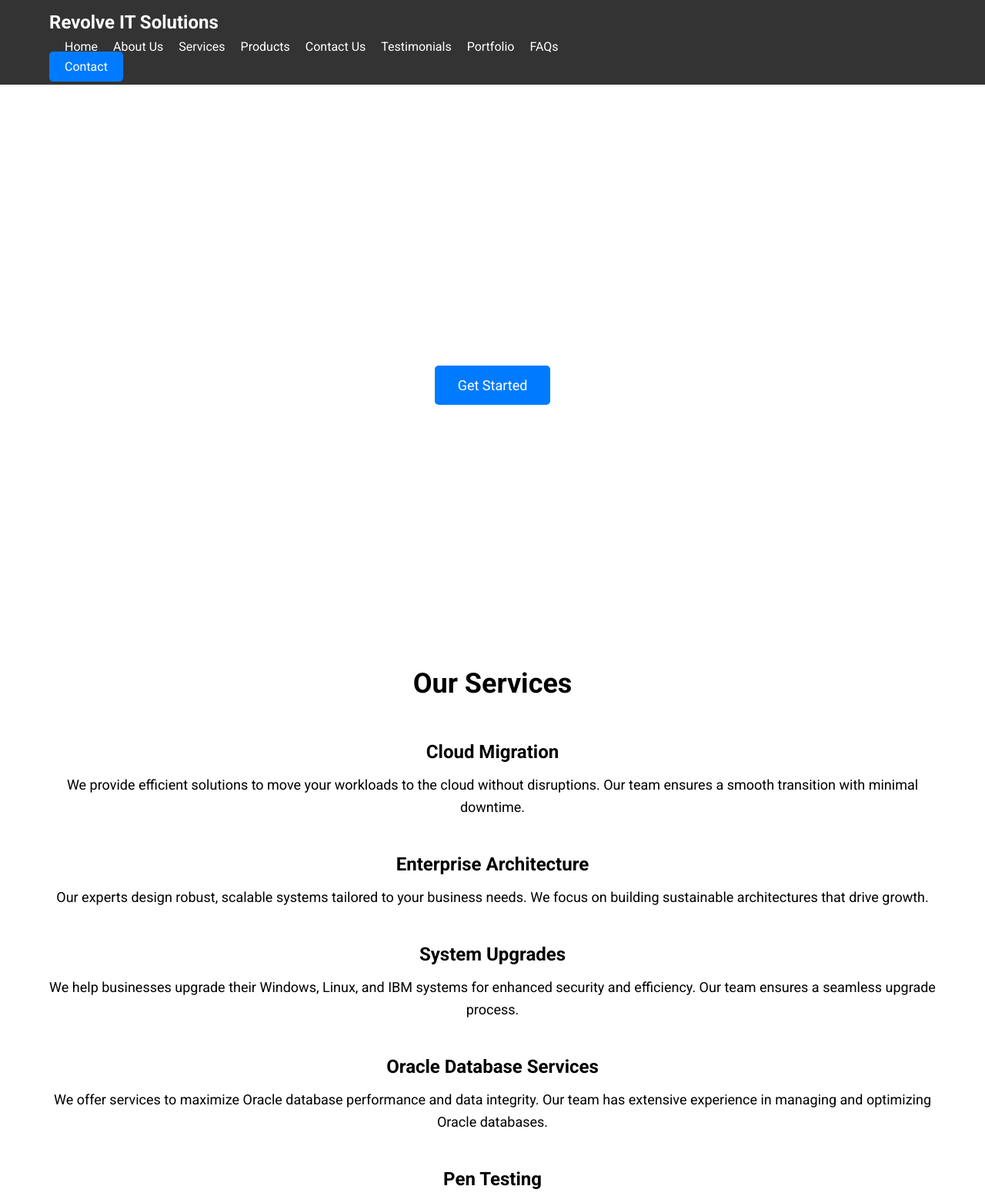
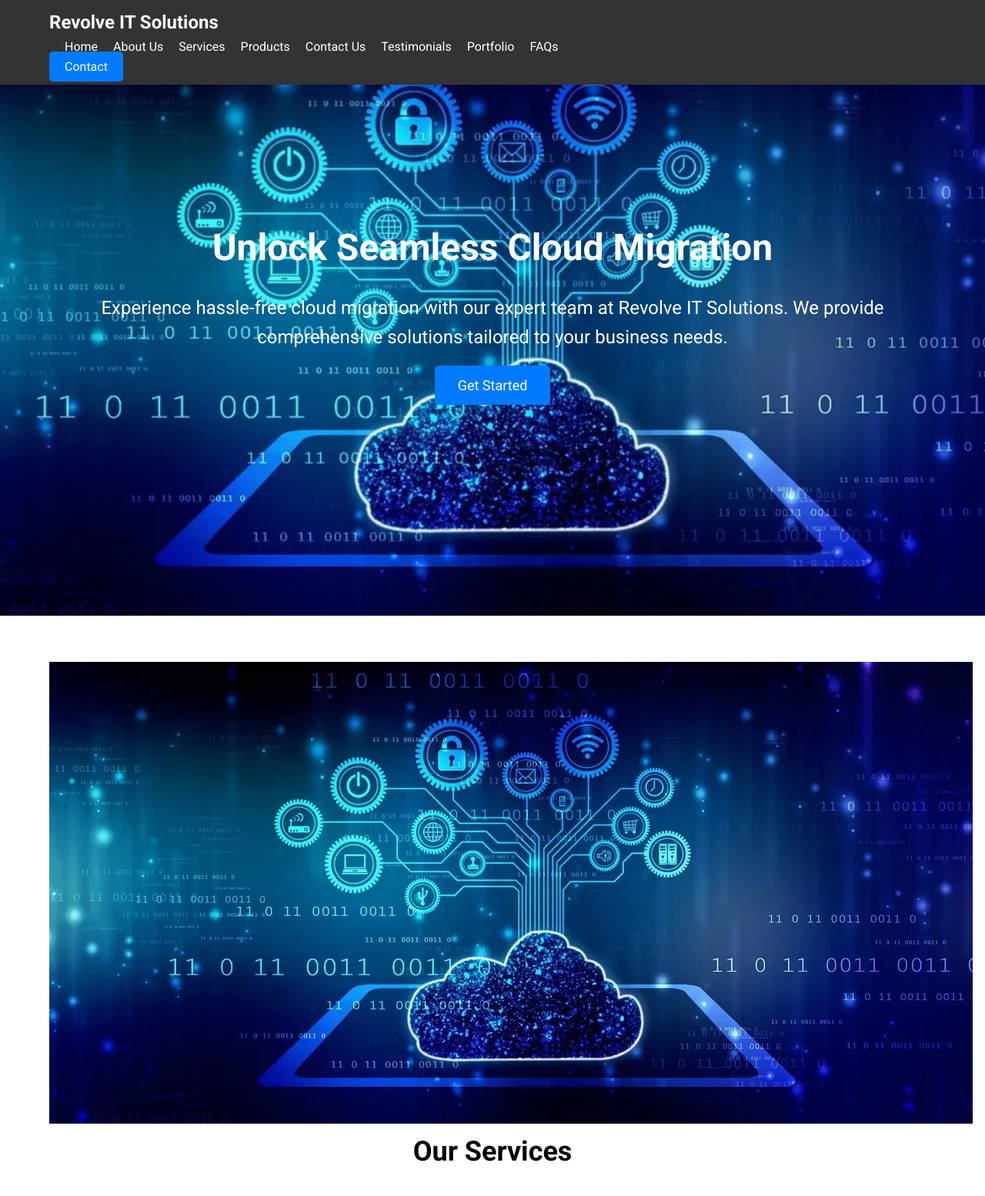
Before and after one commit to ikweku/Resolve-IT, a plain HTML site: page index.html in a window 1280 px wide. Shown: the top 1554 px of the page at 77% size. Drawn offline with Linux system fonts and the light colour scheme.

Commit message:
Add files via upload

```diff
--- a/index.html
+++ b/index.html
@@ -39,6 +39,7 @@
 
     <section id="services" class="services">
         <div class="container">
+            <img src="images/cloud-technology.jpg" alt="Description of the image">
             <h2>Our Services</h2>
             <div class="service-item">
                 <h3>Cloud Migration</h3>
--- a/styles.css
+++ b/styles.css
@@ -73,7 +73,7 @@ header .contact-btn:hover {
 }
 
 .hero {
-    background: url('cloud-technology.jpg') no-repeat center center/cover;
+    background: url('/images/cloud-technology.jpg') no-repeat center center/cover;
     color: #fff;
     text-align: center;
     padding: 100px 0;
```
